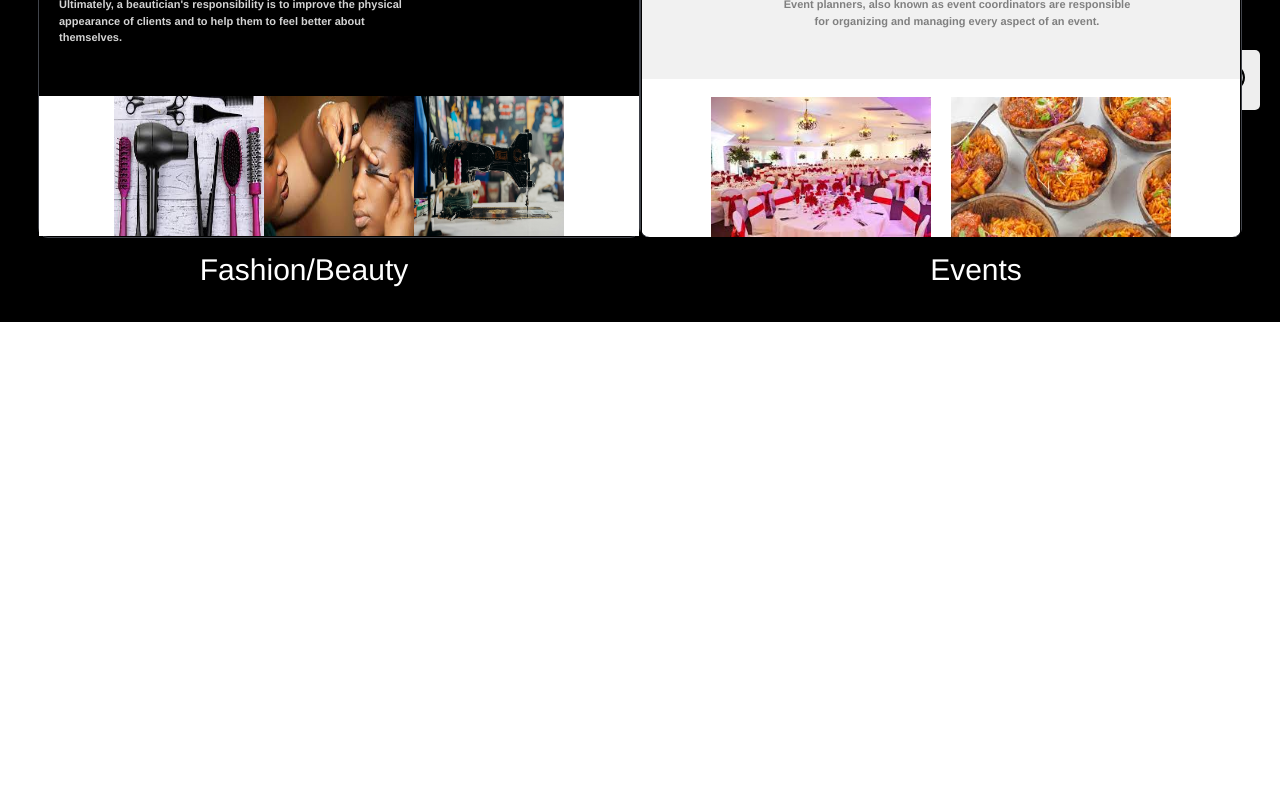
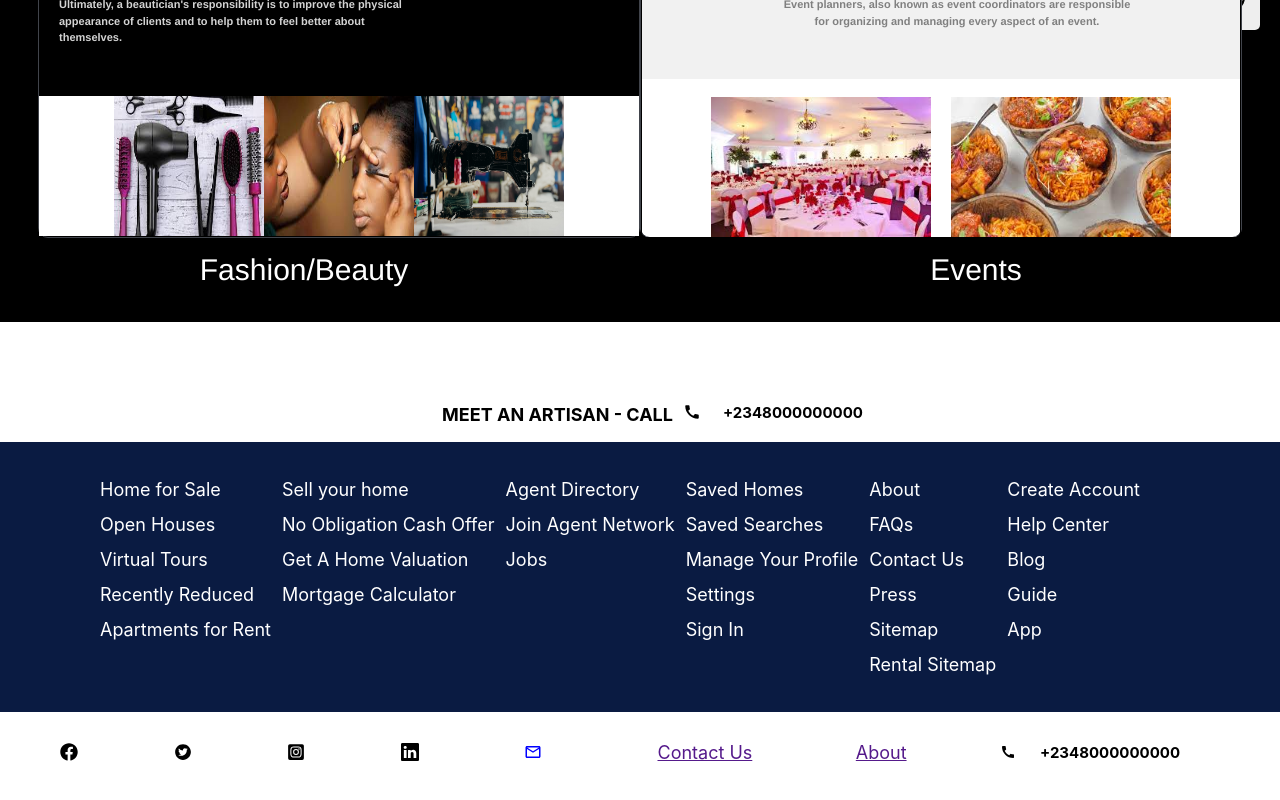
Before and after one commit to IbukunItech/Essentials, a React (Create React App) app: page / in a window 1280 px wide. Shown: the part 670-1470 px from the top of the page. Before the commit the page ends 992 px from the top, so only its background shows below. Built offline with nearby package versions, Linux system fonts and the light colour scheme.

Commit message:
Updated Homepage with Footer

```diff
--- a/src/App.js
+++ b/src/App.js
@@ -1,10 +1,12 @@
 import React from "react";
 import TaibatHomePagee from "./TaibatHomePage/taibatHomePagee";
+import Footer from "./Footer/Footer";
 
 const App = () => {
   return (
     <div>
       <TaibatHomePagee />
+      <Footer />
     </div>
   );
 };
--- /dev/null
+++ b/src/Footer/Footer.js
@@ -0,0 +1,213 @@
+import React from "react";
+import styled from "styled-components";
+import { FaFacebook } from "react-icons/fa";
+import { AiFillTwitterCircle } from "react-icons/ai";
+import { FaInstagramSquare } from "react-icons/fa";
+import { BsLinkedin } from "react-icons/bs";
+import { MdOutlineMail } from "react-icons/md";
+import { MdCall } from "react-icons/md";
+
+const Footer = () => {
+  return (
+    <Container>
+      <Wrapper>
+        <Section>
+          <Text>MEET AN ARTISAN - CALL </Text>
+
+          <Icon>
+            <MdCall />
+          </Icon>
+          <Number>+2348000000000</Number>
+        </Section>
+        <Box>
+          <Sub>
+            <List>Home for Sale</List>
+            <List>Open Houses</List>
+            <List>Virtual Tours</List>
+            <List>Recently Reduced</List>
+            <List>Apartments for Rent</List>
+          </Sub>
+
+          <Sub>
+            <List>Sell your home</List>
+            <List>No Obligation Cash Offer</List>
+            <List>Get A Home Valuation</List>
+            <List>Mortgage Calculator</List>
+          </Sub>
+
+          <Sub>
+            <List>Agent Directory</List>
+            <List>Join Agent Network</List>
+            <List>Jobs</List>
+          </Sub>
+
+          <Sub>
+            <List>Saved Homes</List>
+            <List>Saved Searches</List>
+            <List>Manage Your Profile</List>
+            <List>Settings</List>
+            <List>Sign In</List>
+          </Sub>
+          <Sub>
+            <List>About</List>
+            <List>FAQs</List>
+            <List>Contact Us</List>
+            <List>Press</List>
+            <List>Sitemap</List>
+            <List>Rental Sitemap</List>
+          </Sub>
+
+          <Sub>
+            <List>Create Account</List>
+            <List>Help Center</List>
+            <List>Blog</List>
+            <List>Guide</List>
+            <List>App</List>
+          </Sub>
+        </Box>
+        <Last>
+          <Icon>
+            <FaFacebook />
+          </Icon>
+          <Icon>
+            <AiFillTwitterCircle />
+          </Icon>
+          <Icon>
+            <FaInstagramSquare />
+          </Icon>
+          <Icon>
+            <BsLinkedin />
+          </Icon>
+
+          <Nav>
+            <Icon>
+              <MdOutlineMail />
+            </Icon>
+          </Nav>
+
+          <Nav>
+            <span>
+              <a href="">Contact Us</a>
+            </span>
+          </Nav>
+
+          <Nav>
+            <span>
+              <a href="">About</a>
+            </span>
+          </Nav>
+          <Call>
+            <Icon>
+              <MdCall />
+            </Icon>
+            <Number>+2348000000000</Number>
+          </Call>
+        </Last>
+      </Wrapper>
+    </Container>
+  );
+};
+
+export default Footer;
+
+const Nav = styled.div`
+display: flex;
+align-items: center;
+margin: 0 10px;
+color: blue;
+// justify-content: space-between;
+// object-spacing: 5px;
+
+Kehinde Surulere, [18.11.21 08:57]
+`;
+
+const Container = styled.div`
+  width: 100%;
+  height: 100%;
+`;
+const Wrapper = styled.div`
+  width: 100%;
+  height: 100%;
+  // display: flex;
+  min-height: 35vh;
+  flex-wrap: wrap;
+  font-size: 18px;
+  padding-top: 20px;
+  display: flex;
+  justify-content: center;
+  flex-direction: column;
+  background-color: #ffffff;
+  margin: 50px 0;
+`;
+// const Title = styled.div`
+// font-size: 30px;
+// font-weight: bold;
+// `
+const Section = styled.div`
+  align-items: center;
+  margin-bottom: 10px;
+  display: flex;
+  display-flex: wrap;
+  justify-content: center;
+  // flex-direction: column;
+`;
+const Sub = styled.div`
+  flex-direction: column;
+  display: flex;
+  line-height: 35px;
+`;
+const Text = styled.div`
+  font-size: 18px;
+  font-weight: bold;
+  padding-top: 5px;
+  padding-left: 25px;
+  margin-right: 10px;
+`;
+
+const Call = styled.div`
+  display: flex;
+  align-items: center;
+  font-size: 16px;
+  font-weight: bold;
+`;
+const Icon = styled.div`
+  width: 30px;
+  height: 40px;
+  display: flex;
+  align-items: center;
+  size: 40px;
+`;
+const Last = styled.div`
+  justify-content: space-between;
+  align-items: center;
+  padding-left: 60px;
+  padding-right: 100px;
+  display: flex;
+  // display-flex: wrap;
+  // justify-content: center;
+`;
+const List = styled.div`
+  flex-direction: flex;
+  text-weight: bold;
+`;
+const Box = styled.div`
+  // width: 100%;
+  height: 30vh;
+  display: flex;
+
+  justify-content: center;
+  margin-bottom: 20px;
+  background-color: #0a1b42;
+  justify-content: space-between;
+  padding-left: 100px;
+  padding-right: 140px;
+  padding-top: 30px;
+  color: white;
+  // font-weight: bold;
+`;
+
+const Number = styled.div`
+  font-weight: bold;
+  font-size: 15px;
+  margin-left: 10px;
+`;
--- a/src/TaibatHomePage/taibatHomePagee.js
+++ b/src/TaibatHomePage/taibatHomePagee.js
@@ -40,7 +40,7 @@ const Button = styled.div`
   color: black;
   position: fixed;
   right: 20px;
-  bottom: 20px;
+  bottom: 100px;
   width: 50px;
   height: 50px;
   font-size: 35px;
```
